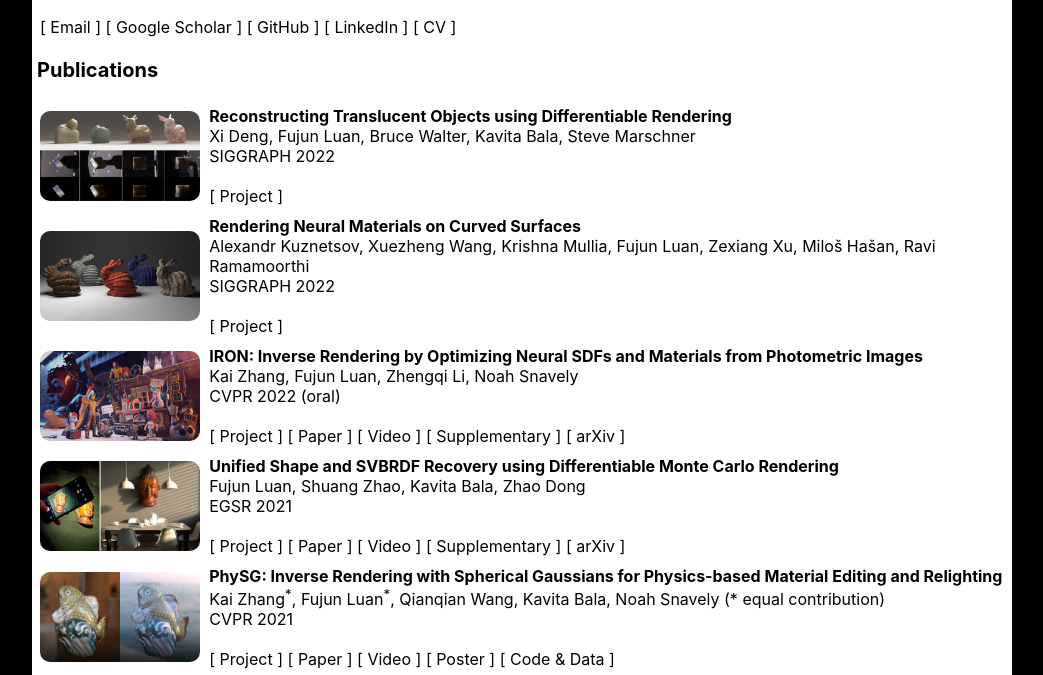
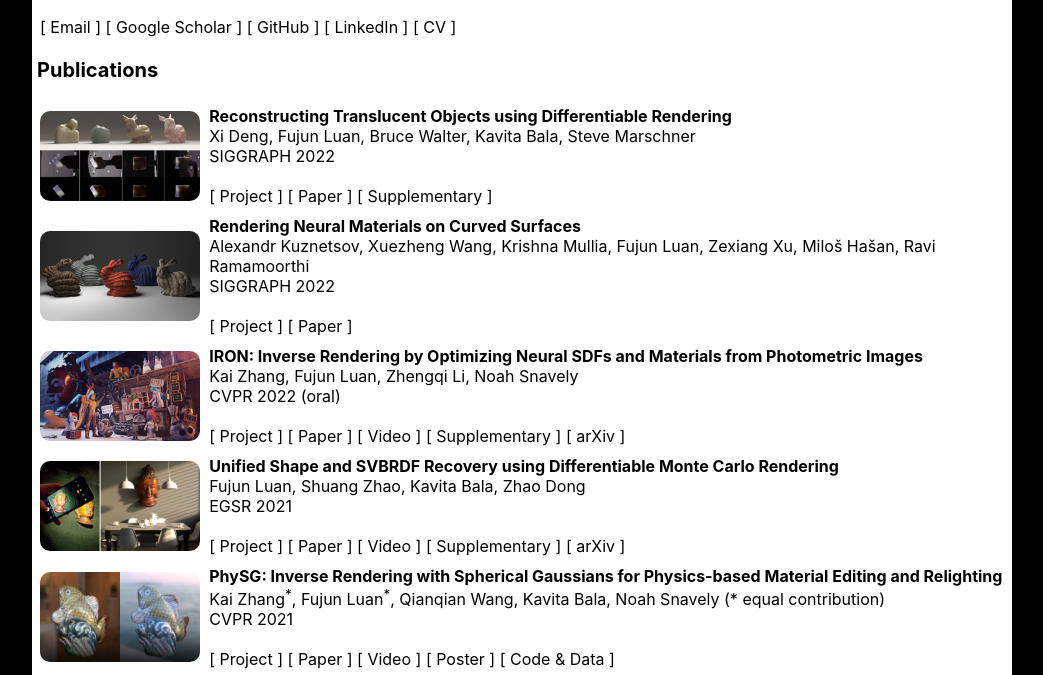
Before and after one commit to luanfujun/luanfujun.github.io, a plain HTML site: page index.html in a window 1280 px wide. Shown: the part 111-786 px from the top of the page, without its empty margins (118-1161 px from the left). Drawn offline with Linux system fonts and the light colour scheme.

Commit message:
add paper

```diff
--- a/index.html
+++ b/index.html
@@ -58,7 +58,8 @@
 				<a href="https://www.cs.cornell.edu/~xideng/">Xi Deng</a>, Fujun Luan, <a href="https://www.graphics.cornell.edu/~bjw/">Bruce Walter</a>, <a href="http://www.cs.cornell.edu/~kb/">Kavita Bala</a>, <a href="https://www.cs.cornell.edu/~srm/">Steve Marschner</a><br>
 				SIGGRAPH 2022<br>
 				<br>
-					  [ <a href="https://www.cs.cornell.edu/~xideng/deng22dsss.html">Project</a> ]
+					  [ <a href="https://www.cs.cornell.edu/~xideng/deng22dsss.html">Project</a> ] [ <a href="files/siggraph2022/deng22dsss.pdf">Paper</a> ]
+					  [ <a href="files/siggraph2022/deng22dsss_sup.pdf">Supplementary</a> ]
 			</td>
 			</table>
 		</td>
@@ -74,6 +75,7 @@
 				SIGGRAPH 2022<br>
 				<br>
 					  [ <a href="https://cseweb.ucsd.edu/~viscomp/projects/CurvedNeuralMaterials/">Project</a> ]
+					  [ <a href="files/siggraph2022/CurvedNeuralMaterials.pdf">Paper</a> ]
 			</td>
 			</table>
 		</td>
```
Also changed, not shown: 4 other files.
